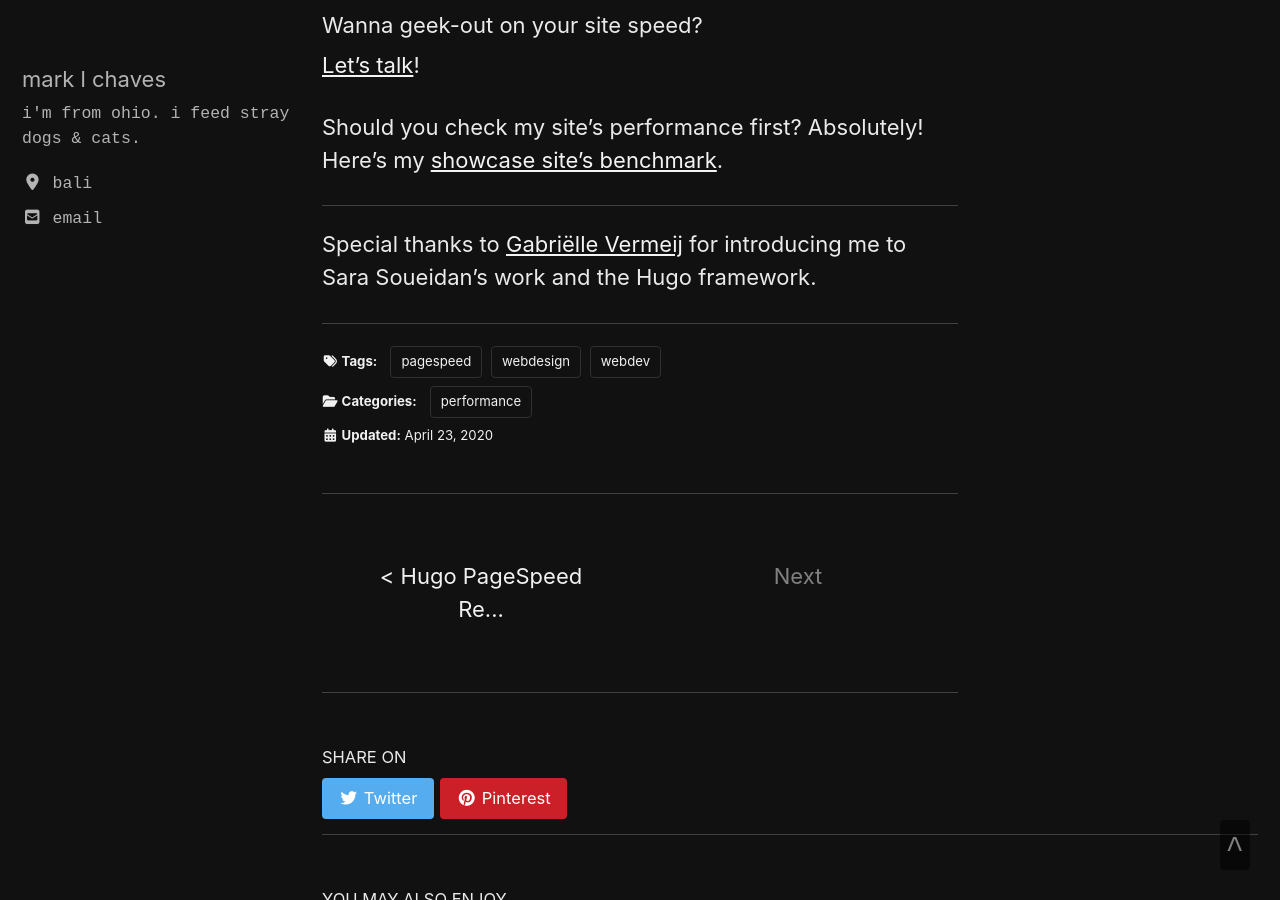
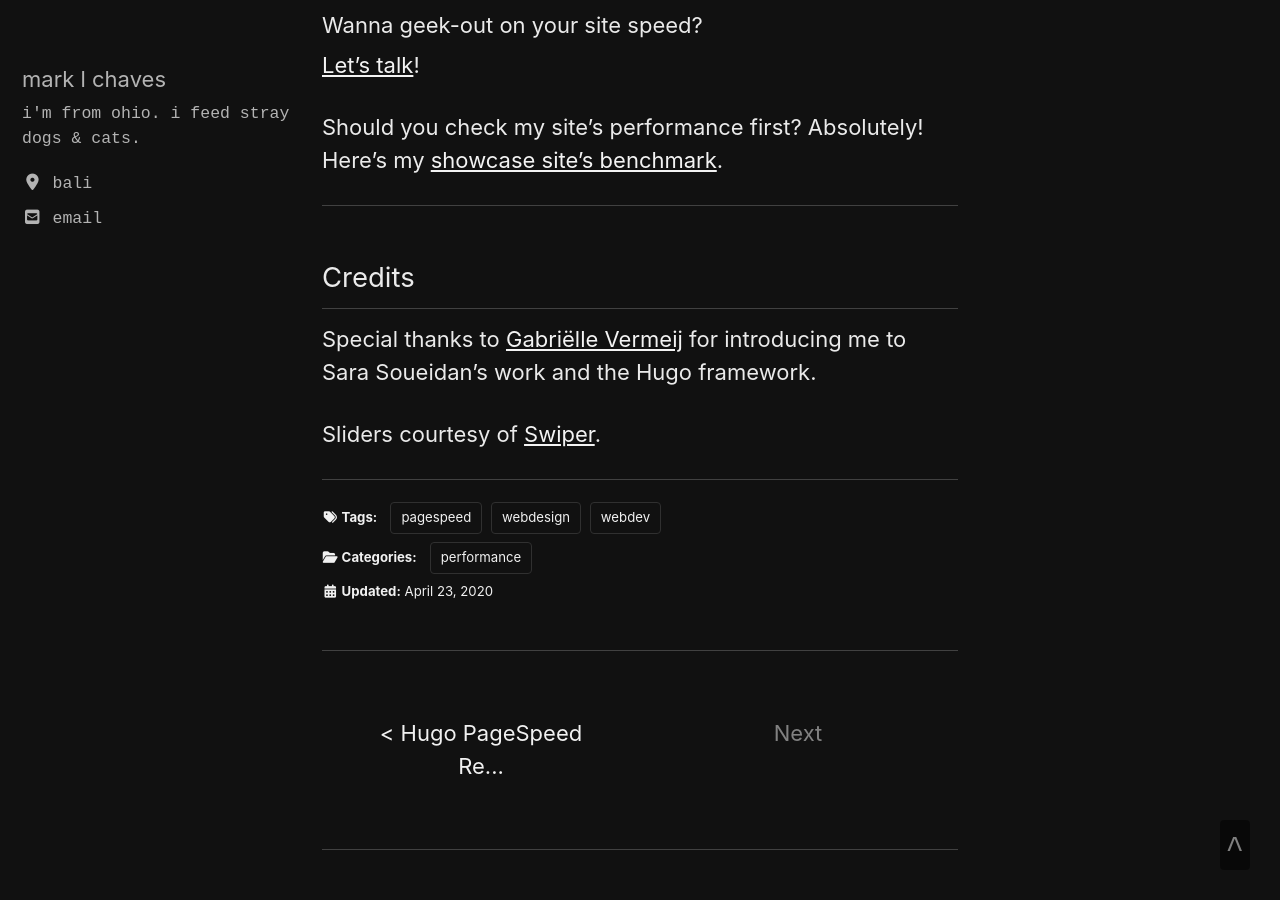
Before and after one commit to marklchaves/caughtmyeye, a Jekyll site: the page built from _posts/2020-04-23-7-web-design-webdev-firms-how-do-their-sites-perform.md, in a window 1280 px wide and 900 px high, scrolled down 11028 px. Built offline with Jekyll 4.4.1, drawn with Linux system fonts in a browser that asks for light colours; cached includes are drawn as plain includes; nearby versions of some CDN libraries; comment, search, counter and statistics services are not loaded.

Commit message:
Date update, Swiper creds for designers post

```diff
--- a/_posts/2020-04-23-7-web-design-webdev-firms-how-do-their-sites-perform.md
+++ b/_posts/2020-04-23-7-web-design-webdev-firms-how-do-their-sites-perform.md
@@ -146,6 +146,10 @@ Should you check my site's performance first? Absolutely! Here's my [showcase si
 
 ---
 
+## Credits
+
 Special thanks to [Gabriëlle Vermeij](https://www.vermeijdesign.nl/) for introducing me to Sara Soueidan's work and the Hugo framework.
 
+Sliders courtesy of [Swiper](https://swiperjs.com/).
+
 ---
```
Also changed, not shown: _pages/offerings.md (+1 -1 lines).
